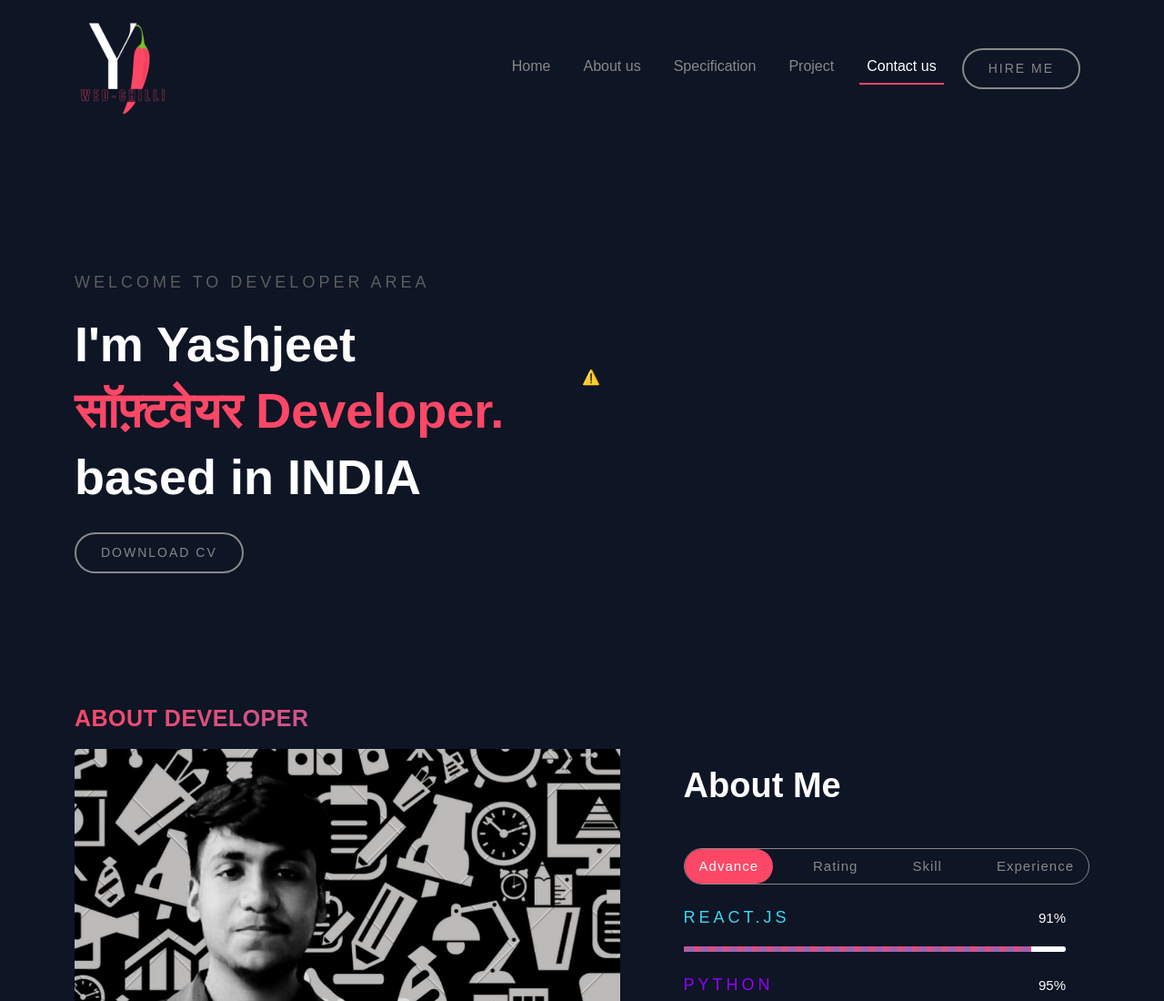
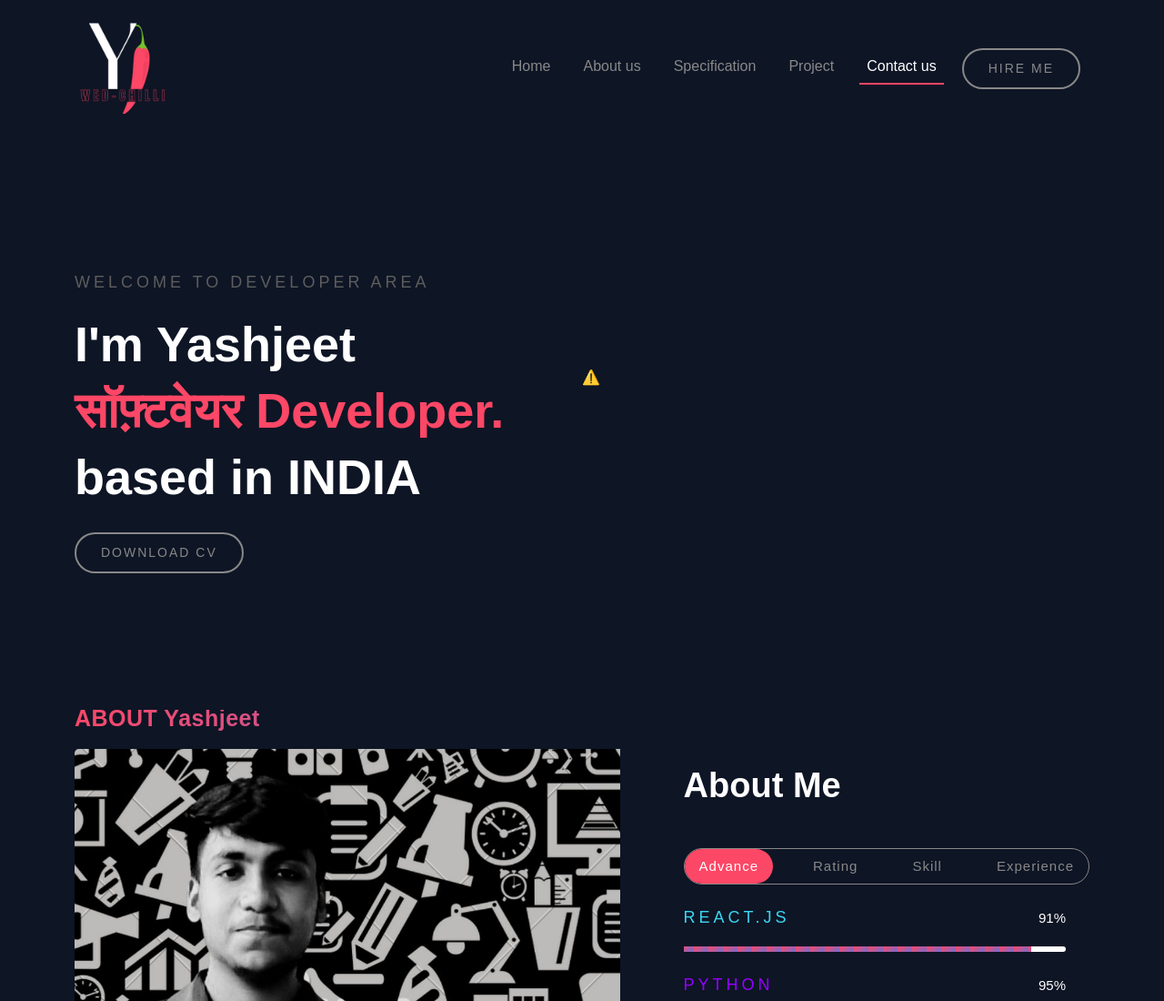
Before and after one commit to Yj004/yashjeet.github.io, a plain HTML site: page index.html in a window 1280 px wide. Shown: the top 1100 px of the page at 91% size. Drawn offline with nearby package versions, Linux system fonts and the light colour scheme; no server answers.

Commit message:
new change

```diff
--- a/index.html
+++ b/index.html
@@ -95,7 +95,7 @@
     <section id = "about-us" class="about_wrapper">
       <div class = "container">
           <div class="row justify-content-between align-items-center">
-            <span class="subtitle">ABOUT DEVELOPER</span>
+            <span class="subtitle">ABOUT Yashjeet</span>
               <div class="col=lg-5 mb-4 mb-lg-0">
 
                 <img src="img/self.jpg" class="img-fluid rounded-3" alt="about-us">
```
